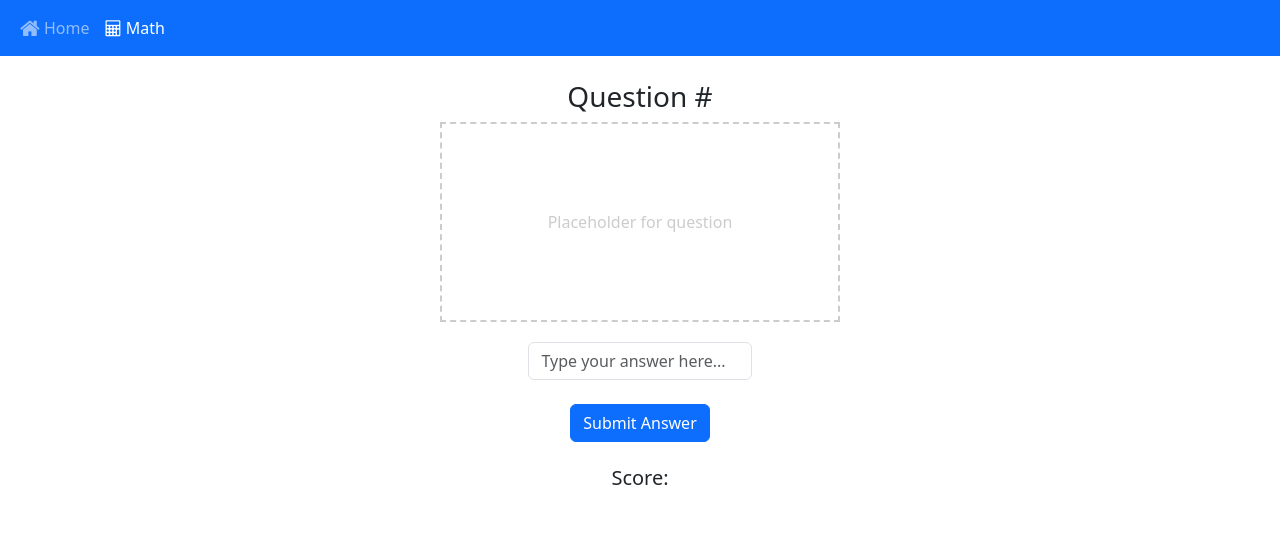
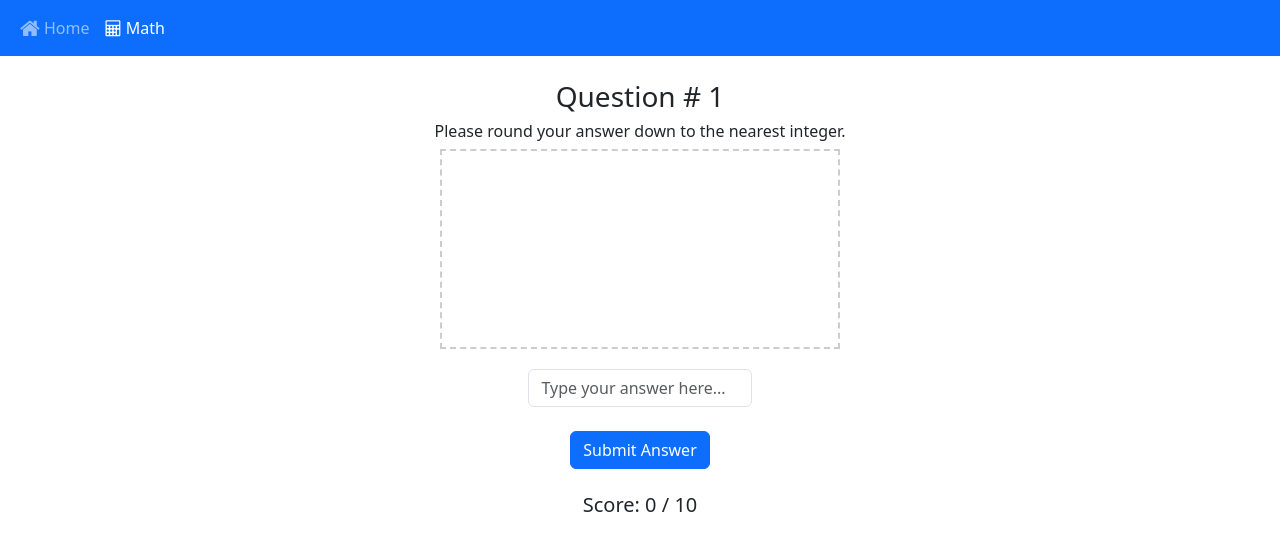
Before and after one commit to amilliiee/quizSite, a React (Vite) app: page /math in a window 1280 px wide. Shown: the top 550 px of the page. Built offline with nearby package versions, Linux system fonts and the light colour scheme.

Commit message:
fixed routing from home page, added short instruction to math quiz

```diff
--- a/src/features/quizzes/QuizCards.jsx
+++ b/src/features/quizzes/QuizCards.jsx
@@ -16,7 +16,7 @@ const QuizCards = () => {
                                     <CardText>{quiz.description}</CardText>
                                 </div>
                                 <div className='buttonContainer-style'>
-                                    <Button href={`/quiz/${quiz.id}`}>Start Quiz</Button>
+                                    <Button href={`/${quiz.id}`}>Start Quiz</Button>
                                 </div>
                             </CardBody>
                         </Card>
--- a/src/pages/MathQuiz.jsx
+++ b/src/pages/MathQuiz.jsx
@@ -3,13 +3,15 @@ import { Button, Container, Input } from "reactstrap";
 //import { checkAns, startGame } from "../composables/mathLogic";
 
 const MathQuiz = () => {
-
+    const [score, setScore] = useState(0);
+    const [quesNum, setQuesNum] = useState(1);
+    const [question, setQuestion] = useState('');
 
     return (
         <Container>
             <div className='math-quiz'>
-                <div className='questionPrompt h3 mt-4' id='questionPrompt'>Question #</div>
-                {/* {gameStarted ? (<Input type='text' id='textInput' value={userAnswer} onChange={(e) => setUserAns(e.target.value)} />) : (<h6>Please start the game</h6>)} */}
+                <div className='questionPrompt h3 mt-4' id='questionPrompt'>Question # {quesNum}</div>
+                <div className='instructions h6 mt-2'>Please round your answer down to the nearest integer.</div>
                 <div style={{
                     display: 'flex',
                     justifyContent: 'center',
@@ -26,14 +28,11 @@ const MathQuiz = () => {
                             justifyContent: 'center',
                             alignItems: 'center',
                             color: '#ccc'
-                    }}>Placeholder for question</div>
+                    }}>{question}</div>
                     <Input type='text' id='textInput' className='mt-3' style={{ width: '20%' }} placeholder='Type your answer here...' />
                 </div>
-                {/* {gameStarted ? (<Button onClick={handleCheckAns}>Submit Answer</Button>) : (<Button onClick={handleStartGame}>Start Game</Button>)} */}
                 <Button color='primary' className='mx-2 mt-4'>Submit Answer</Button>
-                {/* <div className='scoreDiv' id='scoreDiv'>Score: </div> */}
-                <div className='scoreDiv mt-4 h5' id='scoreDiv'>Score: </div>
-                {/* <p>test</p> */}
+                <div className='scoreDiv mt-4 h5' id='scoreDiv'>Score: {score} / 10</div>
             </div>
         </Container>
     )
```
Also changed, not shown: src/components/QuizContainer.jsx (added).
